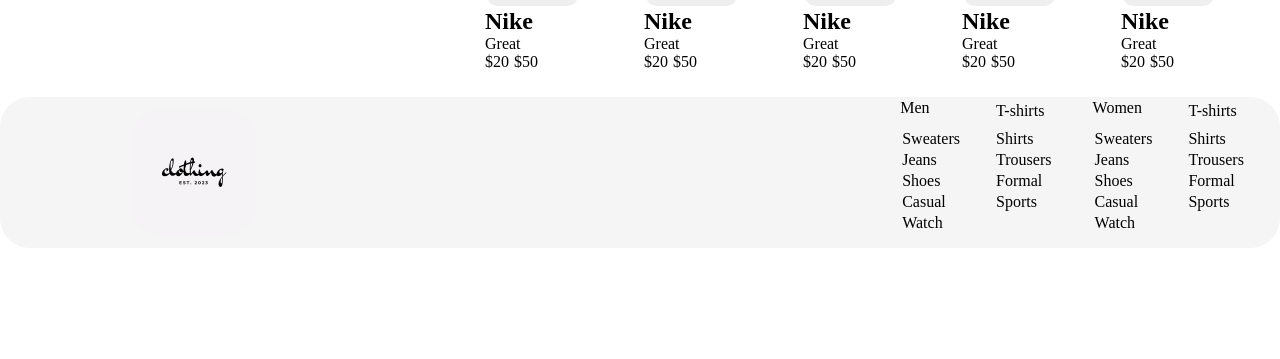
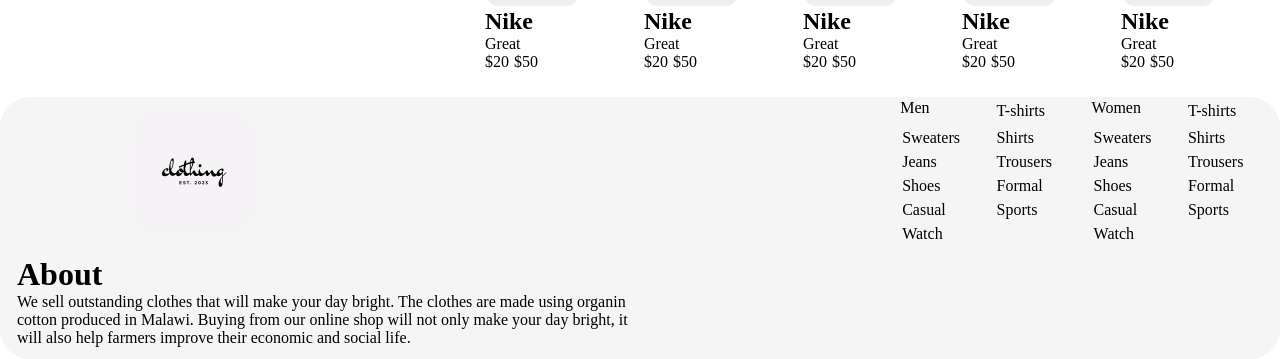
Before and after one commit to ber-nardTheo1/E-commerce-Website, a plain HTML site: page index.html in a window 1280 px wide. Shown: the part 458-817 px from the top of the page. Drawn offline with Linux system fonts and the light colour scheme.

Commit message:
changed CSS and HTML

```diff
--- a/index.css
+++ b/index.css
@@ -187,16 +187,20 @@
     margin-left: 5px;
 
 }
-
-.men-category{
-    padding-right: 2px;
+.category-el{
+    margin-bottom: 10%;
 }
 
-.category-el{
-    margin-bottom:10px;
-}
 
 .footer-link{
     padding-top: 3px;
     padding-left: 2px;
 }
+
+.web-content{
+    margin-top: 10px;
+    margin-bottom: 10px;
+    margin-left: 15px;
+    display: grid;
+    grid-template-columns: 50% 50%;
+}
--- a/index.html
+++ b/index.html
@@ -148,7 +148,6 @@
             <div class="footer">
                 <img class="footer-image" src="" />
                 <div  class="footer-ul-container">
-                    <div class="men-category">
                         <ul class="category">
                             <li class="category-el">Men<li>
                             <li class="footer-link"><a href="">T-shirts</a><li>
@@ -162,8 +161,6 @@
                             <li class="footer-link"><a href="">Sports</a><li>
                             <li class="footer-link"><a href="">Watch</a></li>
                         </ul>
-                    </div>
-                    <div class="women-category">
                         <ul class="category">
                             <li class="category-el">Women<li>
                             <li class="footer-link"><a href="">T-shirts</a><li>
@@ -177,8 +174,16 @@
                             <li class="footer-link"><a href="">Sports</a><li>
                             <li class="footer-link"><a href="">Watch</a></li>
                         </ul>
-                    </div>
                 </div>
+            </div>
+        </div>
+        <div class="web-content">
+            <div>
+                <h1 class="about-el">About</h1>
+                <p class="shop-information"> We sell outstanding clothes that will make your day bright.
+                The clothes are made using organin cotton produced in Malawi.
+                Buying from our online shop will not only make your day bright,
+             it will also help farmers improve their economic and social life.</p>
             </div>
         </div>
     </footer>
```
